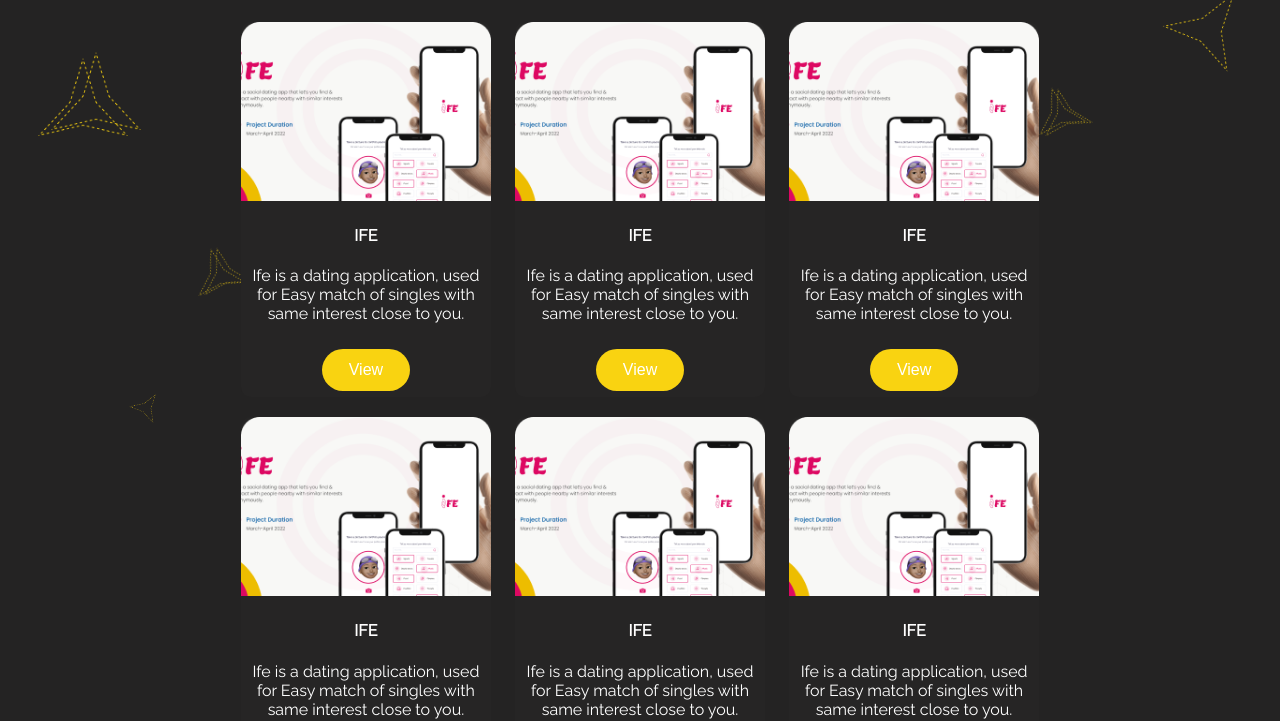
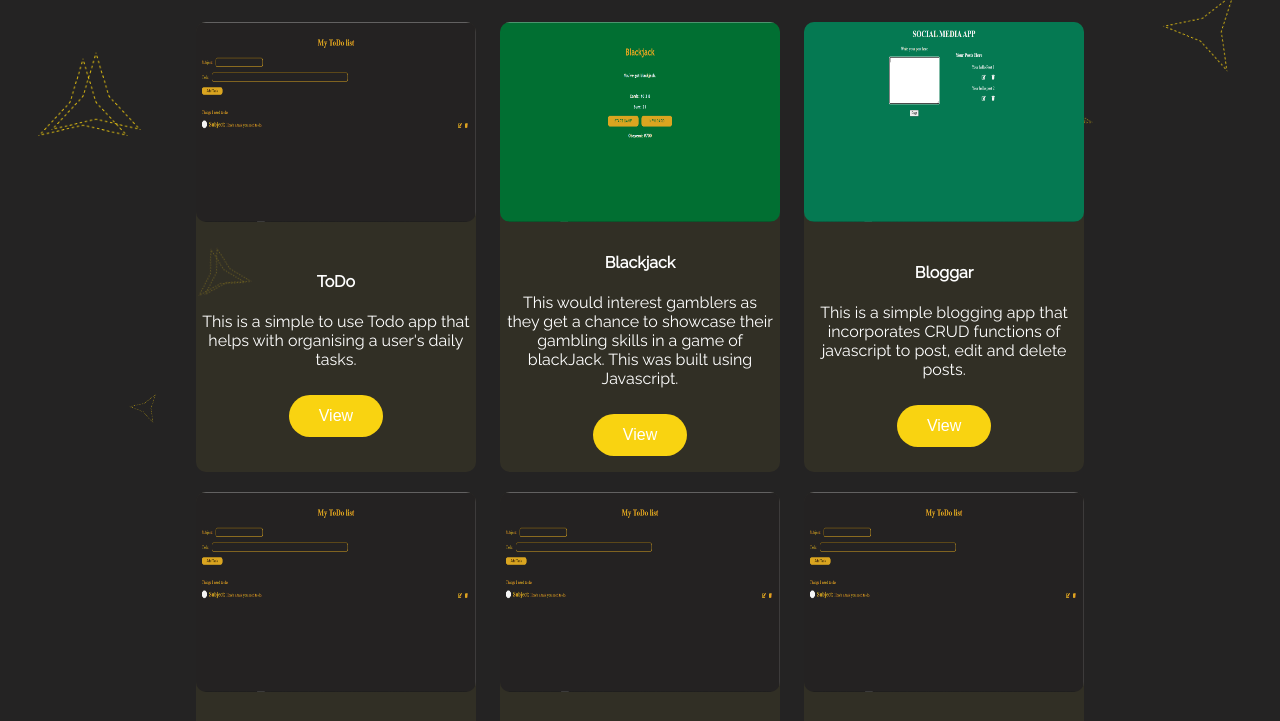
Before and after one commit to debolu/adeboluobayemi, a plain HTML site: page portfolio.html in a window 1280 px wide. Shown: the part 88-809 px from the top of the page. Drawn offline with Linux system fonts and the light colour scheme.

Commit message:
made changes to the portfolio page I added the correct pictures and made aa few changes to the css attributes as well.

```diff
--- a/Styles/hire-me.css
+++ b/Styles/hire-me.css
@@ -109,21 +109,29 @@ button:hover {
     width: 80%;
 }
 .portfolio figure {
-    background-color: #262525;
+    background-color: #3d3a288a;
     width: 180px;
     border-radius: 10px;
     margin: 10px;
-    display: inline-block;
+    display: inline-flex;
+    flex-wrap: wrap;
+    height: 450px;
+    min-height: fit-content;
+}
 
+figcaption {
+    padding: 5px;
 }
 
 .portfolio figure img {
     width: 100%;
+    border-radius: 10px;
+    height: 200px
 }
 
 @media screen and (min-width: 1020px) {
     .portfolio figure {
-        width: 250px;
+        width: 280px;
     }
 }
 
--- a/portfolio.html
+++ b/portfolio.html
@@ -33,83 +33,90 @@
 
 
 <section class="portfolio">
-      <figure>
-          <img src="Images/IFE image.png" alt="an image of the Ife mobile interface">
+      <figure class="figure">
+        <img src="Images/todo.PNG" alt="an image of my ToDO web application">
         <figcaption>
-              <h4>IFE</h4>
+            <h4>ToDo</h4>
             <p>
-                Ife is a dating application, used for Easy match of singles with same interest close to you.
+              This is a simple to use Todo app that helps with organising a user's daily tasks.
 
-                <form action="#link to ife's web application"></form>
+              <form method="get" action="https://bolus-tasks.netlify.app" target="_blank">
               <button type="submit" value="submit"><a>View</a></button>
+            </form>
             </p>
         </figcaption>
     </figure>
 
-      <figure>
-        <img src="Images/IFE image.png" alt="an image of the Ife mobile interface">
+    <figure class="figure">
+        <img src="Images/blackjack.PNG" alt="an image of my Blackjack web game">
         <figcaption>
-            <h4>IFE</h4>
+            <h4>Blackjack</h4>
             <p>
-              Ife is a dating application, used for Easy match of singles with same interest close to you.
+              This would interest gamblers as they get a chance to showcase their gambling skills in a game of blackJack. This was built using Javascript.
 
-              <form action="#link to ife's web application"></form>
+              <form method="get" action="https://blackjack.netlify.app" target="_blank">
               <button type="submit" value="submit"><a>View</a></button>
+            </form>
             </p>
         </figcaption>
     </figure>
 
-    <figure>
-        <img src="Images/IFE image.png" alt="an image of the Ife mobile interface">
+    <figure class="figure">
+        <img src="Images/socialmnediaapp.PNG" alt="an image of a the blogging web application">
         <figcaption>
-            <h4>IFE</h4>
+            <h4>Bloggar</h4>
             <p>
-              Ife is a dating application, used for Easy match of singles with same interest close to you.
+              This is a simple blogging app that incorporates CRUD functions of javascript to post, edit and delete posts.
 
-              <form action="#link to ife's web application"></form>
+              <form method="get" action="#" target="_blank">
               <button type="submit" value="submit"><a>View</a></button>
+            </form>
             </p>
         </figcaption>
     </figure>
 
-    <figure>
-        <img src="Images/IFE image.png" alt="an image of the Ife mobile interface">
+    <figure class="figure">
+        <img src="Images/todo.PNG" alt="an image of my ToDO web application">
         <figcaption>
-            <h4>IFE</h4>
+            <h4>ToDo</h4>
             <p>
-              Ife is a dating application, used for Easy match of singles with same interest close to you.
+              This is a simple to use Todo app that helps with organising a user's daily tasks.
 
-              <form action="#link to ife's web application"></form>
+              <form method="get" action="https://bolus-tasks.netlify.app" target="_blank">
               <button type="submit" value="submit"><a>View</a></button>
+            </form>
             </p>
         </figcaption>
     </figure>
 
-    <figure>
-        <img src="Images/IFE image.png" alt="an image of the Ife mobile interface">
+    <figure class="figure">
+        <img src="Images/todo.PNG" alt="an image of my ToDO web application">
         <figcaption>
-            <h4>IFE</h4>
+            <h4>ToDo</h4>
             <p>
-              Ife is a dating application, used for Easy match of singles with same interest close to you.
+              This is a simple to use Todo app that helps with organising a user's daily tasks.
 
-              <form action="#link to ife's web application"></form>
+              <form method="get" action="https://bolus-tasks.netlify.app" target="_blank">
               <button type="submit" value="submit"><a>View</a></button>
+            </form>
             </p>
         </figcaption>
     </figure>
 
-    <figure>
-        <img src="Images/IFE image.png" alt="an image of the Ife mobile interface">
+    <figure class="figure">
+        <img src="Images/todo.PNG" alt="an image of my ToDO web application">
         <figcaption>
-            <h4>IFE</h4>
+            <h4>ToDo</h4>
             <p>
-              Ife is a dating application, used for Easy match of singles with same interest close to you.
+              This is a simple to use Todo app that helps with organising a user's daily tasks.
 
-              <form action="#link to ife's web application"></form>
+              <form method="get" action="https://bolus-tasks.netlify.app" target="_blank">
               <button type="submit" value="submit"><a>View</a></button>
+            </form>
             </p>
         </figcaption>
     </figure>
+
 
 </section>
 
```
Also changed, not shown: Images/blackjack.PNG (added), Images/counter.PNG (added), Images/portfolio.PNG (added), Images/react login form.PNG (added), Images/socialmnediaapp.PNG (added), Images/todo.PNG (added). Lines whose indentation alone changed are shown as unchanged.
